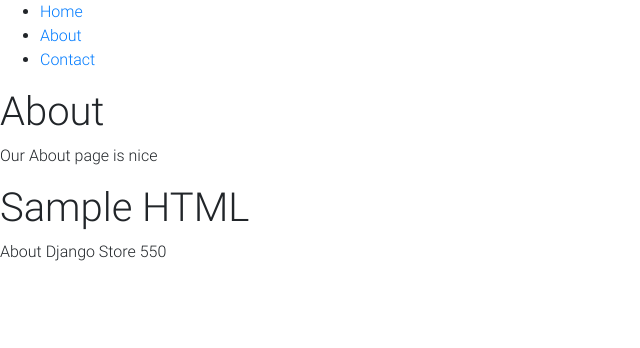
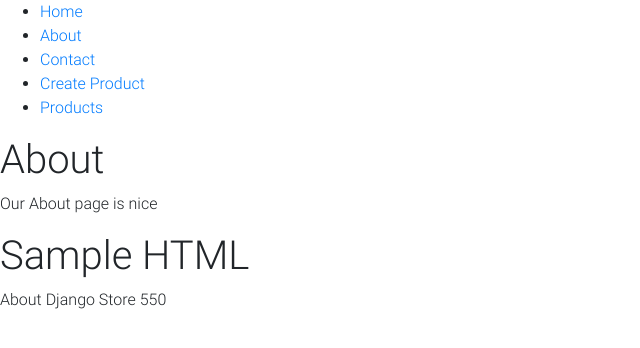
Before and after one commit to Alexmhack/django_pros, a Django app: page /about/ in a window 1280 px wide. Shown: the top 348 px of the page, without its empty margins (0-640 px from the left). Run offline with Django 3.2, Linux system fonts and the light colour scheme; some libraries are stand-ins or nearby versions.

Commit message:
add links for all pages in navbar

```diff
--- a/templates/navbar.html
+++ b/templates/navbar.html
@@ -1,7 +1,9 @@
 <nav>
 	<ul>
-		<li><a href="" title="">Home</a></li>
-		<li><a href="" title="">About</a></li>
-		<li><a href="" title="">Contact</a></li>
+		<li><a href="{% url 'home' %}" title="">Home</a></li>
+		<li><a href="{% url 'about' %}" title="">About</a></li>
+		<li><a href="{% url 'contact' %}" title="">Contact</a></li>
+		<li><a href="{% url 'product-create' %}" title="">Create Product</a></li>
+		<li><a href="{% url 'product-list' %}" title="">Products</a></li>
 	</ul>
 </nav>
```
